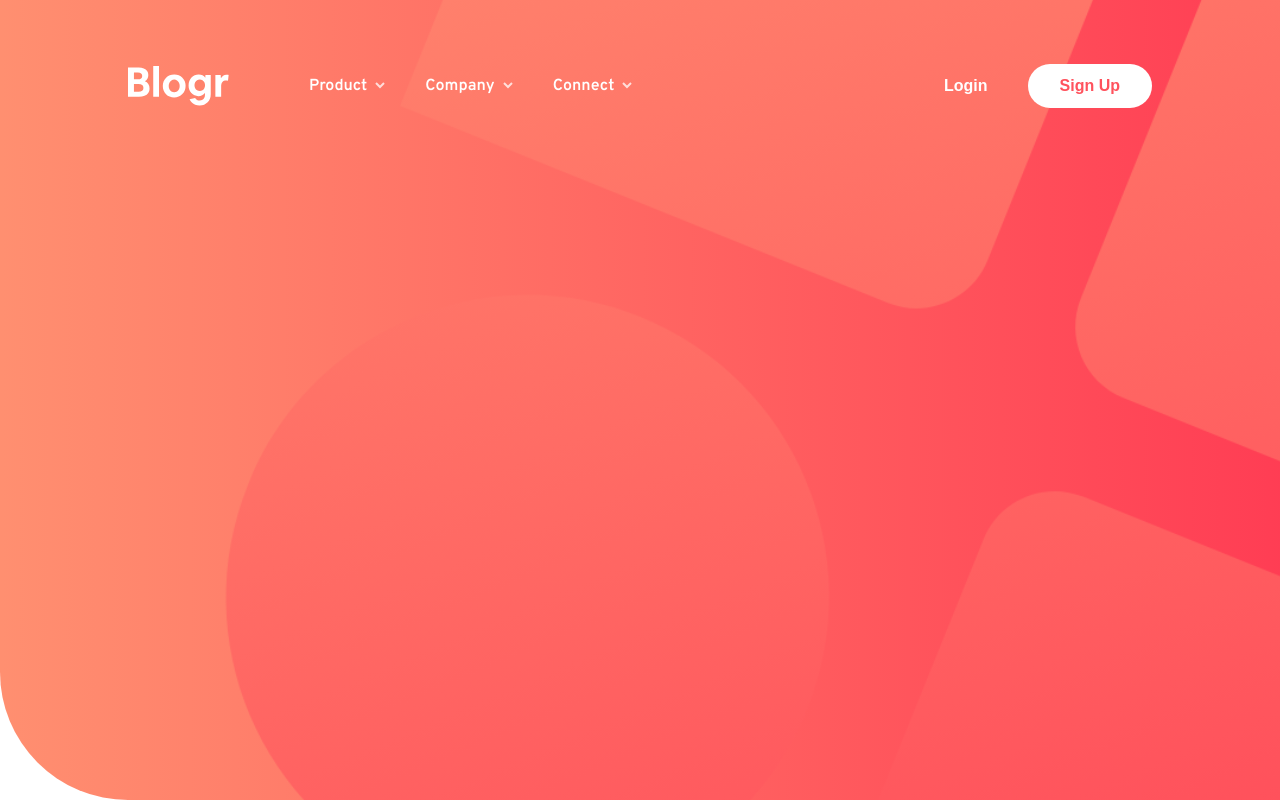
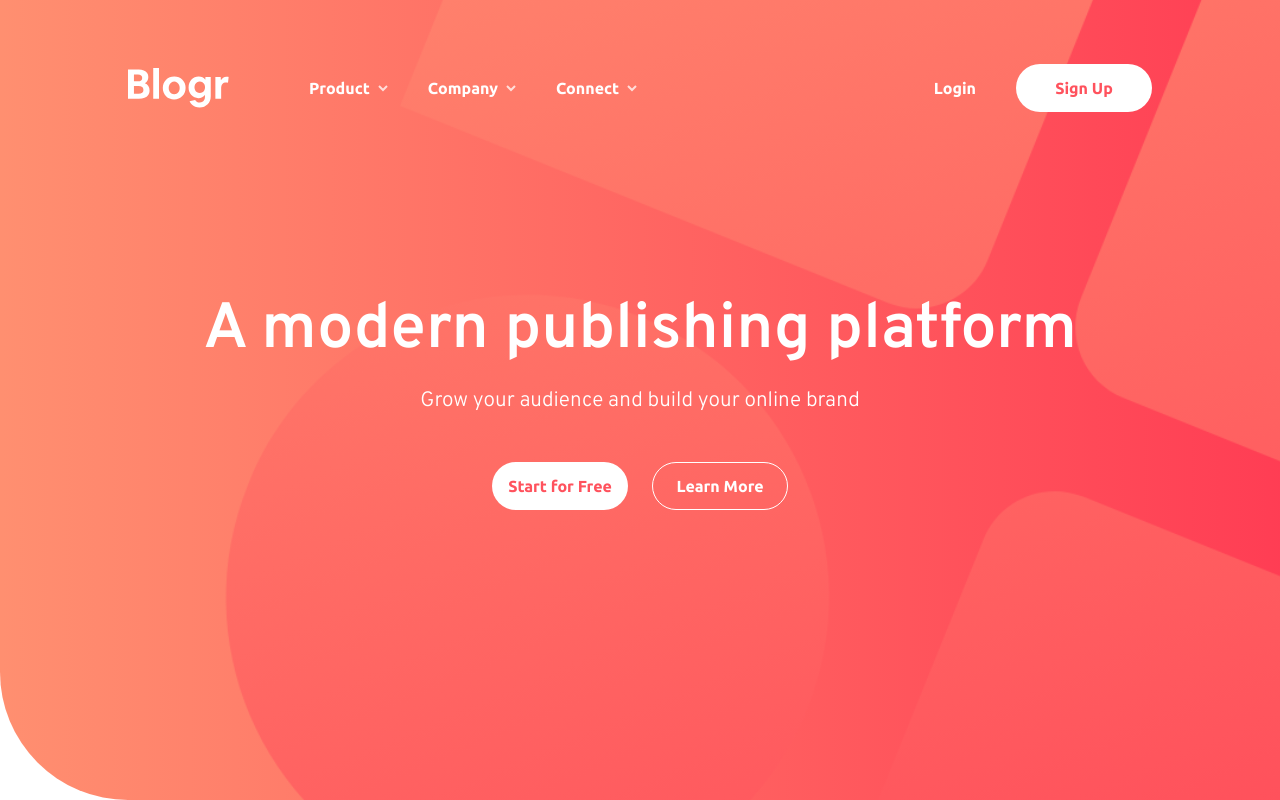
Before and after one commit to CrystalNyein/frontend-mentor-blogr-landing-page, a React (Create React App) app: page / in a window 1280 px wide. Built offline with nearby package versions, Linux system fonts and the light colour scheme.

Commit message:
Hero text added

```diff
--- a/src/components/CollapseNav.js
+++ b/src/components/CollapseNav.js
@@ -32,7 +32,7 @@ const CollapseNav = (props) => {
   });
   return (
     <div className="CollapseNav">
-      <p className="nav-title f-overpass" ref={titleRef} onClick={toggleModal}>
+      <p className="nav-title f-ubuntu" ref={titleRef} onClick={toggleModal}>
         {props.name}{" "}
       </p>
       <img ref={imageRef} src={ArrowDown} alt=""></img>
--- a/src/components/Header.css
+++ b/src/components/Header.css
@@ -23,24 +23,29 @@ nav {
   display: flex;
   gap: 2.5rem;
 }
-.nav-actions button {
+.nav-actions .nav-btn {
+  background: transparent;
+  color: white;
   font-weight: 600;
   font-size: 1rem;
-  background: transparent;
   border: none;
-  margin-left: 2.5rem;
-  color: white;
+  margin-right: 2.5rem;
   cursor: pointer;
 }
-.nav-actions button:last-child {
-  padding: 0.8rem 2rem;
+.primary-btn {
+  font-weight: 600;
+  font-size: 1rem;
+  border: 1px solid transparent;
+  cursor: pointer;
+  width: 8.5rem;
+  height: 3rem;
   color: hsl(356, 100%, 66%);
   background-color: white;
   border-radius: 1.5rem;
   transition: 0.3s;
 }
-.nav-actions button:last-child:hover {
-  background-color: rgba(255, 255, 255, 0.3);
+.primary-btn:hover {
+  background-color: hsl(355, 100%, 74%);
   color: white;
 }
 .Header hr {
--- a/src/components/Header.js
+++ b/src/components/Header.js
@@ -21,9 +21,9 @@ const Header = () => {
           <CollapseNav name="Connect" collapse={navLinks[2]} />
         </div>
         <hr></hr>
-        <div className="nav-actions f-overpass">
-          <button className="btn nav-btn">Login</button>
-          <button className="btn nav-btn">Sign Up</button>
+        <div className="nav-actions">
+          <button className="btn nav-btn f-ubuntu">Login</button>
+          <button className="btn primary-btn f-ubuntu">Sign Up</button>
         </div>
       </nav>
     </header>
--- a/src/components/HeroSection.css
+++ b/src/components/HeroSection.css
@@ -8,6 +8,7 @@
   border-radius: 0 0 0 8rem;
 }
 .hero-container {
+  position: relative;
   height: 100vh;
   border-radius: 0 0 0 8rem;
   background-image: url("../assets/images/bg-pattern-intro-desktop.svg");
@@ -16,3 +17,40 @@
   background-repeat: no-repeat;
   padding: 0 10vw;
 }
+.hero-text {
+  width: calc(100% - 20vw);
+  text-align: center;
+  position: absolute;
+  top: 50%;
+  left: 50%;
+  transform: translate(-50%, -50%);
+}
+.hero-text h1 {
+  font-size: 4rem;
+  color: white;
+  margin-bottom: 1rem;
+}
+.hero-text p {
+  color: white;
+  margin: 1rem 0 3rem;
+  font-size: 1.3rem;
+}
+.hero-text .secondary-btn {
+  margin-left: 1.5rem;
+}
+.secondary-btn {
+  font-weight: 600;
+  font-size: 1rem;
+  border: 1px solid white;
+  cursor: pointer;
+  width: 8.5rem;
+  height: 3rem;
+  color: white;
+  background-color: transparent;
+  border-radius: 1.5rem;
+  transition: 0.3s;
+}
+.secondary-btn:hover {
+  color: hsl(356, 100%, 66%);
+  background-color: white;
+}
--- a/src/components/HeroSection.js
+++ b/src/components/HeroSection.js
@@ -7,6 +7,16 @@ const HeroSection = () => {
     <div className="HeroSection">
       <div className="hero-container">
         <Header />
+        <div className="hero-text">
+          <h1 className="f-overpass">A modern publishing platform</h1>
+          <p className="f-overpass">
+            Grow your audience and build your online brand
+          </p>
+          <div className="hero-cta">
+            <button className="btn primary-btn f-ubuntu">Start for Free</button>
+            <button className="btn secondary-btn f-ubuntu">Learn More</button>
+          </div>
+        </div>
       </div>
     </div>
   );
```
